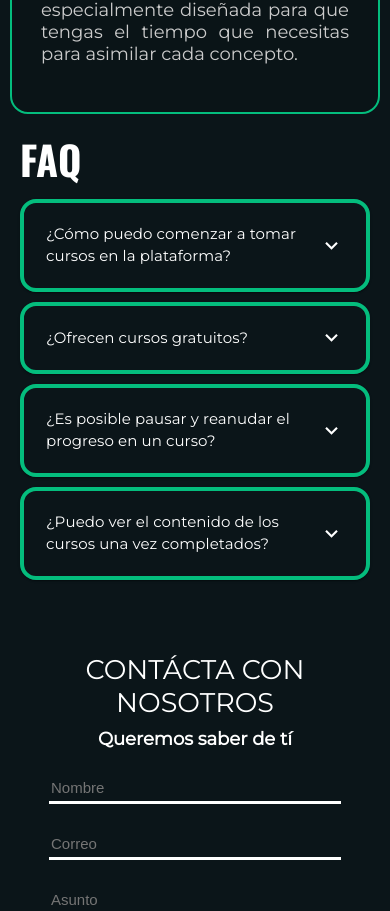
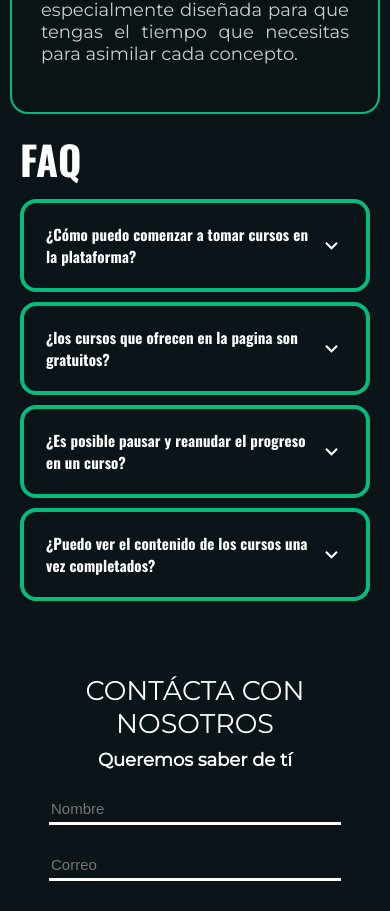
Before and after one commit to SofiDevO/proyecto--fullstack, a React (Vite) app in the folder frontend/CodeJourney/: page / in a window 390 px wide. Shown: the part 3137-4048 px from the top of the page. Built offline with nearby package versions, Linux system fonts and the light colour scheme.

Commit message:
faq corregido

```diff
--- a/frontend/CodeJourney/src/components/FAQ/FAQ.css
+++ b/frontend/CodeJourney/src/components/FAQ/FAQ.css
@@ -38,8 +38,8 @@
 @media screen and (max-width: 768px) {
   .ask-faq {
     font-size: 1.5rem;
-    font-family: "Montserrat";
-    font-weight: 400;
+    font-family: var(--main-font);
+    font-weight: 600;
   }
 
   .text-faq {
--- a/frontend/CodeJourney/src/components/FAQ/FAQ.jsx
+++ b/frontend/CodeJourney/src/components/FAQ/FAQ.jsx
@@ -8,7 +8,7 @@ import ExpandMoreIcon from "@mui/icons-material/ExpandMore";
 
 export const FAQ = () => {
   return (
-    <>
+    <div>
       <h2 className="title-faq">FAQ</h2>
       <div className="faq-container">
         <Accordion
@@ -63,7 +63,9 @@ export const FAQ = () => {
             id="panel1a-header"
           >
             <Typography>
-              <div className="ask-faq">¿Ofrecen cursos gratuitos?</div>
+              <div className="ask-faq">
+                ¿los cursos que ofrecen en la pagina son gratuitos?
+              </div>
             </Typography>
           </AccordionSummary>
           <AccordionDetails style={{ padding: "0 12px" }}>
@@ -146,6 +148,6 @@ export const FAQ = () => {
           </AccordionDetails>
         </Accordion>
       </div>
-    </>
+    </div>
   );
 };
```
